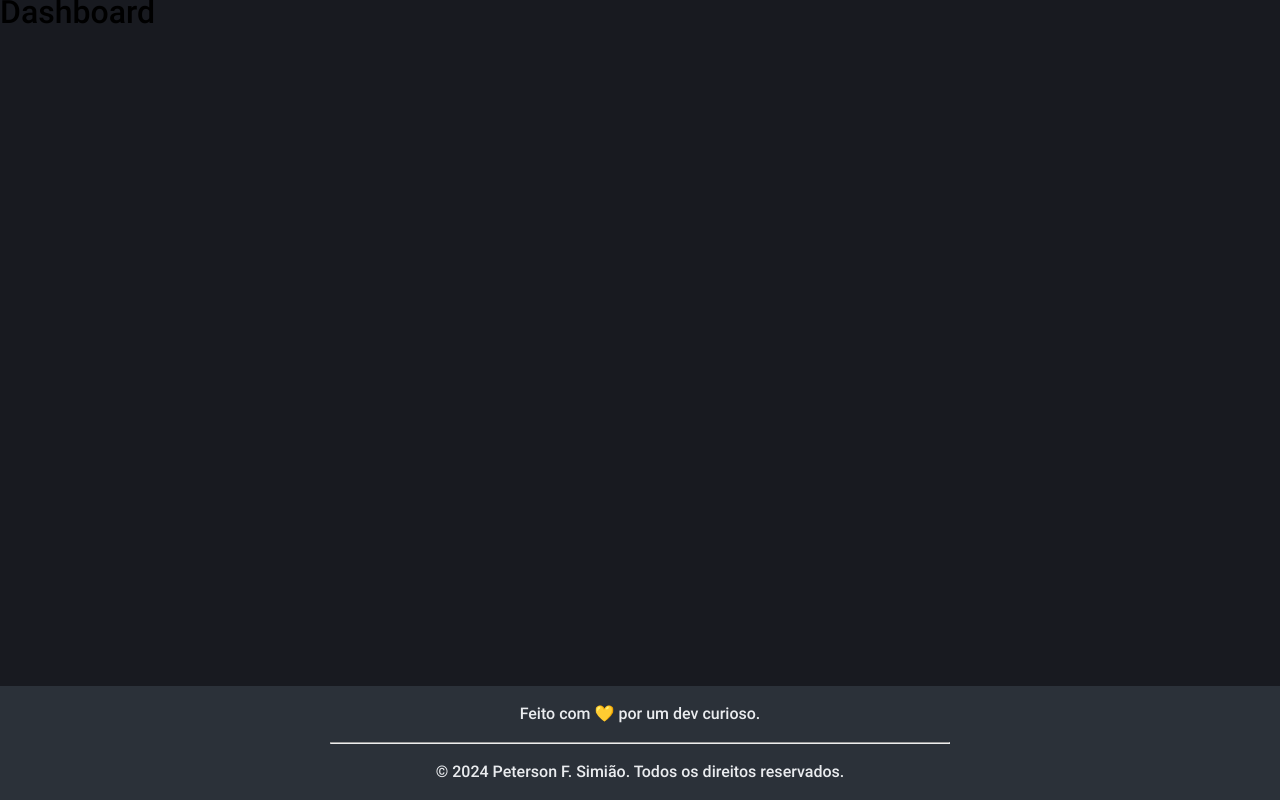
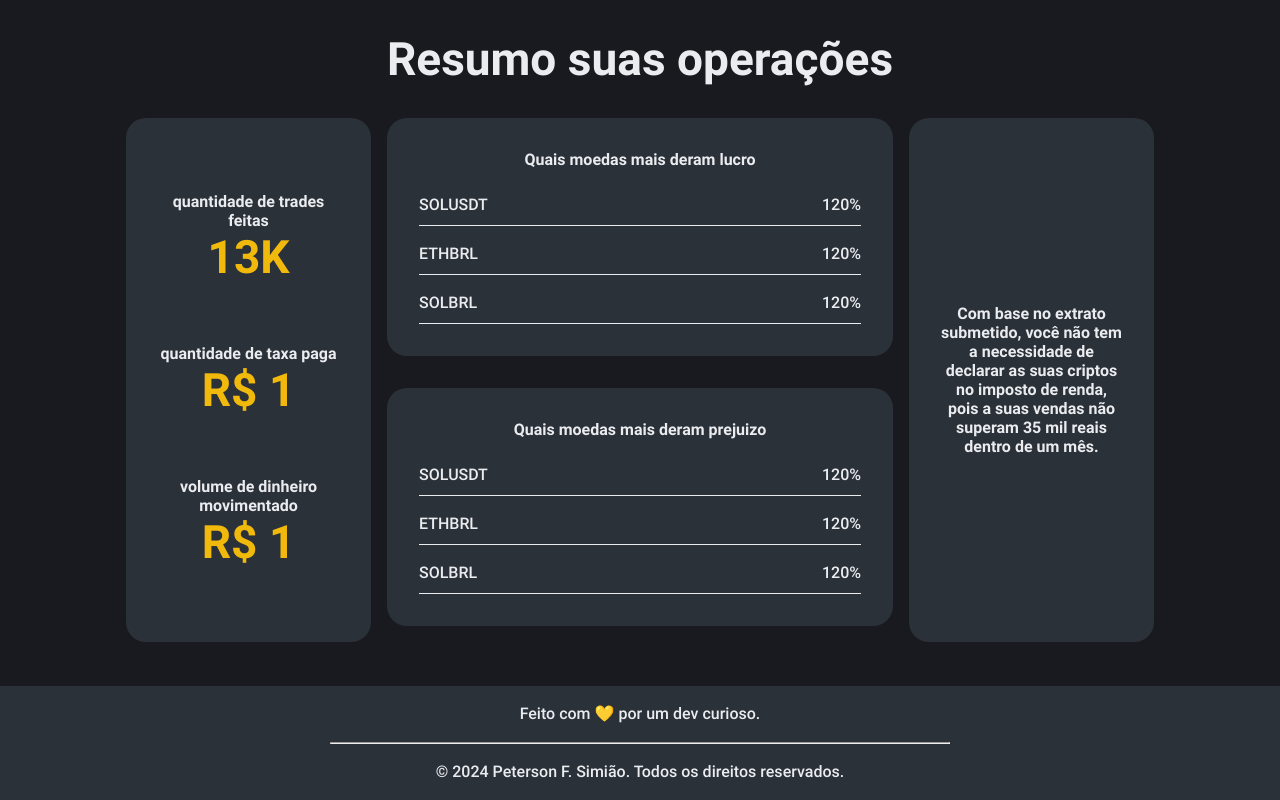
Before and after one commit to PetersonFonsec/TaxChain, a Next.js app: page /dashboard/1 in a window 1280 px wide. Built offline with nearby package versions, Linux system fonts and the light colour scheme.

Commit message:
feat: Montando a tela de dashboard

```diff
--- /dev/null
+++ b/src/app/api/dashboard/route.ts
@@ -0,0 +1,8 @@
+export async function POST() {
+    return Response.json(
+        {
+          msg: "Não foi feito upload do arquivo CSV",
+        },
+        { status: 420 }
+      );
+}
--- a/src/app/components/sections/footer/footer.module.css
+++ b/src/app/components/sections/footer/footer.module.css
@@ -1,16 +1,8 @@
-
 .footer {
   background-color: var(--background-color-ligth);
   color: var(--font-color-primary);
-    margin-top: var(--space-6);
   padding: var(--space-2);
   text-align: center;
-  }
-
-  @media screen and (min-width: 780px) {
-    .footer {
-      margin-top: var(--space-10);
-    }
 }
 
 .footer hr {
--- /dev/null
+++ b/src/app/dashboard/[slug]/dashboard.module.css
@@ -0,0 +1,152 @@
+.dashboard {
+  align-items: center;
+  display: flex;
+  flex-direction: column;
+  justify-content: flex-start;
+  margin: 0 auto;
+  padding: var(--space-4) var(--space-2);
+  max-width: var(--grid);
+  text-align: center;
+  width: 100%;
+  flex: 1;
+}
+
+.dashboard section {
+  display: grid;
+  grid-template-columns: repeat(2, 1fr);
+  grid-template-rows: repeat(2, 1fr);
+  gap: var(--space-2);
+}
+
+@media screen and (min-width: 768px) {
+  .dashboard section {
+    grid-template-columns: repeat(4, 1fr);
+    grid-template-rows: repeat(1, 1fr);
+  }
+}
+
+.header {
+  margin-bottom: var(--space-4);
+}
+
+.list,
+.container {
+  background-color: var(--background-color-ligth);
+  display: flex;
+  flex-direction: column;
+  align-items: center;
+  justify-content: center;
+  padding: var(--space-2);
+  border-radius: var(--border-radius-3);
+}
+
+@media screen and (min-width: 768px) {
+  .list,
+  .container {
+    padding: var(--space-4);
+  }
+}
+
+.box {
+  display: flex;
+  flex-direction: column;
+  align-items: center;
+  justify-content: center;
+}
+
+.box:not(:last-child) {
+  margin-bottom: var(--space-6);
+}
+
+.value {
+  color: var(--font-color-contrast);
+  font-size: var(--font-size-lgx);
+  font-family: var(--font-roboto-bold);
+  font-weight: var(--font-weight-bold);
+  line-height: initial;
+}
+
+.list {
+  align-items: flex-start;
+  display: flex;
+  flex-direction: column;
+  justify-content: flex-start;
+
+  grid-template-columns: repeat(auto-fit, minmax(250px, 400px));
+}
+
+.list .text {
+  margin-bottom: var(--space-2);
+  text-align: center;
+  width: 100%;
+}
+
+.list ul {
+  list-style: none;
+  color: var(--font-color-primary);
+  width: 100%;
+}
+
+.list ul li {
+  border-bottom: 1px solid var(--neutral-color-1);
+  padding-bottom: var(--space-1);
+  display: flex;
+  justify-content: space-between;
+}
+
+.list ul li:not(:last-child) {
+  margin-bottom: var(--space-2);
+}
+
+.list > span {
+  margin-bottom: var(--space-3);
+  text-align: center;
+  display: block;
+  width: 100%;
+}
+
+#container {
+  display: flex;
+  flex-direction: column;
+  grid-column-start: 1;
+  grid-column-end: 3;
+  grid-row-start: 2;
+}
+
+@media screen and (min-width: 768px) {
+  #container {
+    grid-column-start: 2;
+    grid-column-end: 4;
+    grid-row-start: 1;
+  }
+}
+
+#container .list:not(:last-child) {
+  margin-bottom: var(--space-4);
+}
+
+#aside {
+  grid-column-start: 1;
+  grid-row-start: 1;
+}
+
+@media screen and (min-width: 768px) {
+  #aside {
+    grid-column-start: 1;
+    grid-row-start: 1;
+    grid-row-end: 3;
+  }
+}
+
+#rule {
+  grid-column-start: 2;
+  grid-row-start: 1;
+}
+
+@media screen and (min-width: 768px) {
+  #rule {
+    grid-column-start: 4;
+    grid-row-start: 1;
+    grid-row-end: 3;
+  }
+}
--- a/src/app/dashboard/[slug]/page.tsx
+++ b/src/app/dashboard/[slug]/page.tsx
@@ -1,12 +1,87 @@
+"use client";
+import style from "./dashboard.module.css";
 import FooterSection from "../../components/sections/footer/footer";
 
-export default function Home() {
+import { useParams } from "next/navigation";
+
+export default function Dashboard() {
+  const params = useParams<{ slug: string }>();
+  console.log(params.slug);
+
   return (
     <>
-      <main>
-        <h1>Dashboard</h1>
+      <main className={style.dashboard}>
+        <header className={style.header}>
+          <h1 className="title">Resumo suas operações</h1>
+        </header>
+
+        <section>
+          <div id={style.aside} className={style.container}>
+            <div className={style.box}>
+              <span className="text">quantidade de trades feitas</span>
+
+              <span className={style.value}>13K</span>
+            </div>
+
+            <div className={style.box}>
+              <span className="text">quantidade de taxa paga</span>
+
+              <span className={style.value}>R$ 1</span>
+            </div>
+
+            <div className={style.box}>
+              <span className="text">volume de dinheiro movimentado</span>
+
+              <span className={style.value}>R$ 1</span>
+            </div>
+          </div>
+
+          <div id={style.container}>
+            <div className={style.list}>
+              <span className="text">Quais moedas mais deram lucro</span>
+
+              <ul>
+                <li>
+                  SOLUSDT <strong>120%</strong>
+                </li>
+                <li>
+                  ETHBRL <strong>120%</strong>
+                </li>
+                <li>
+                  SOLBRL <strong>120%</strong>
+                </li>
+              </ul>
+            </div>
+
+            <div className={style.list}>
+              <span className="text">Quais moedas mais deram prejuizo</span>
+
+              <ul>
+                <li>
+                  SOLUSDT <strong>120%</strong>
+                </li>
+                <li>
+                  ETHBRL <strong>120%</strong>
+                </li>
+                <li>
+                  SOLBRL <strong>120%</strong>
+                </li>
+              </ul>
+            </div>
+          </div>
+
+          <div id={style.rule} className={style.container}>
+            <div className={style.box}>
+              <span className="text">
+                Com base no extrato submetido, você não tem a necessidade de
+                declarar as suas criptos no imposto de renda, pois a suas vendas
+                não superam 35 mil reais dentro de um mês.
+              </span>
+            </div>
+          </div>
+        </section>
       </main>
-      <FooterSection/>
+      <FooterSection />
     </>
   );
 }
--- a/src/app/globals.css
+++ b/src/app/globals.css
@@ -1,18 +1,18 @@
 /* variebles */
 :root {
-  --neutral-color-1: #EAECEF;
-  --neutral-color-2: #2B3139;
-  --neutral-color-3: #181A20;
+  --neutral-color-1: #eaecef;
+  --neutral-color-2: #2b3139;
+  --neutral-color-3: #181a20;
   --neutral-color-4: #000000;
 
-  --contrast-color-1: #FCD535;
-  --contrast-color-2: #F0B90B;
+  --contrast-color-1: #fcd535;
+  --contrast-color-2: #f0b90b;
 
-  --success-color-1: #0ECB81;
+  --success-color-1: #0ecb81;
   --success-color-2: #102821;
 
-  --success-color-1: #FF707E;
-  --success-color-2: #F6465D;
+  --success-color-1: #ff707e;
+  --success-color-2: #f6465d;
 
   --background-color-normal: var(--neutral-color-3);
   --background-color-ligth: var(--neutral-color-2);
@@ -22,8 +22,8 @@
   --font-color-dark: var(--neutral-color-4);
 
   --font-size-md: 16px;
+  --font-size-lg: 24px;
   --font-size-lgx: 28px;
-  --font-size-lg: 24px;
 
   --font-weight-regular: 400;
   --font-weight-medium: 700;
@@ -46,7 +46,7 @@
 
   --grid: 1060px;
 
-  --transition: .2s linear all;
+  --transition: 0.2s linear all;
 }
 
 @media screen and (min-width: 780px) {
@@ -85,23 +85,17 @@ body {
 main {
   flex: 1;
 }
+
 /* commun classes */
-
+.text,
 .title {
-  color: var( --font-color-primary);
+  color: var(--font-color-primary);
   font-size: var(--font-size-lgx);
   font-family: var(--font-roboto-bold);
   font-weight: var(--font-weight-bold);
   line-height: initial;
 }
 
-
-@keyframes spinner {
-  from {
-      transform: rotate(-360);
-  }
-
-  to {
-      transform: rotate(0);
-  }
+.text {
+  font-size: var(--font-size-md);
 }
--- a/src/app/page.tsx
+++ b/src/app/page.tsx
@@ -1,11 +1,12 @@
 import AboutSection from "./components/sections/about/about";
 import FooterSection from "./components/sections/footer/footer";
 import LandPageSection from "./components/sections/land-page/land-page";
+import style from "./page.module.css";
 
 export default function Home() {
   return (
     <>
-      <main >
+      <main className={style.page}>
         <LandPageSection />
         <AboutSection/>
       </main>
```
Also changed, not shown: src/app/api/upload/route.ts (+29 -48 lines), src/app/page.module.css (added, +9 -0 lines). Lines whose indentation alone changed are shown as unchanged.
